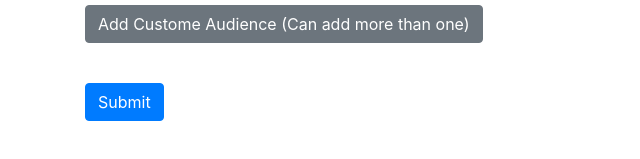
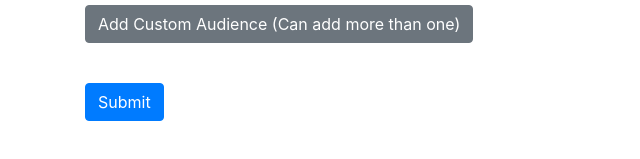
Before and after one commit to ojmhetar/bid-multipliers-ui, a plain HTML site: page index.html in a window 1280 px wide. Shown: the part 477-636 px from the top of the page, 0-640 px from the left. Drawn offline with nearby package versions, Linux system fonts and the light colour scheme.

Commit message:
Fix some typo
fix typo

```diff
--- a/index.html
+++ b/index.html
@@ -327,7 +327,7 @@
 
         <div id="custom_audience_group_id">
             <h5 style="padding-top: 2rem; padding-bottom: 0.5rem;">Custom Audience</h5>
-            <button type="button" id="add-cutom-audience-button" class="btn btn-secondary">Add Custome Audience (Can add more than one)</button>
+            <button type="button" id="add-cutom-audience-button" class="btn btn-secondary">Add Custom Audience (Can add more than one)</button>
             <br>
             <br>
             <div class="form-group custom-audience-wrapper">
```
